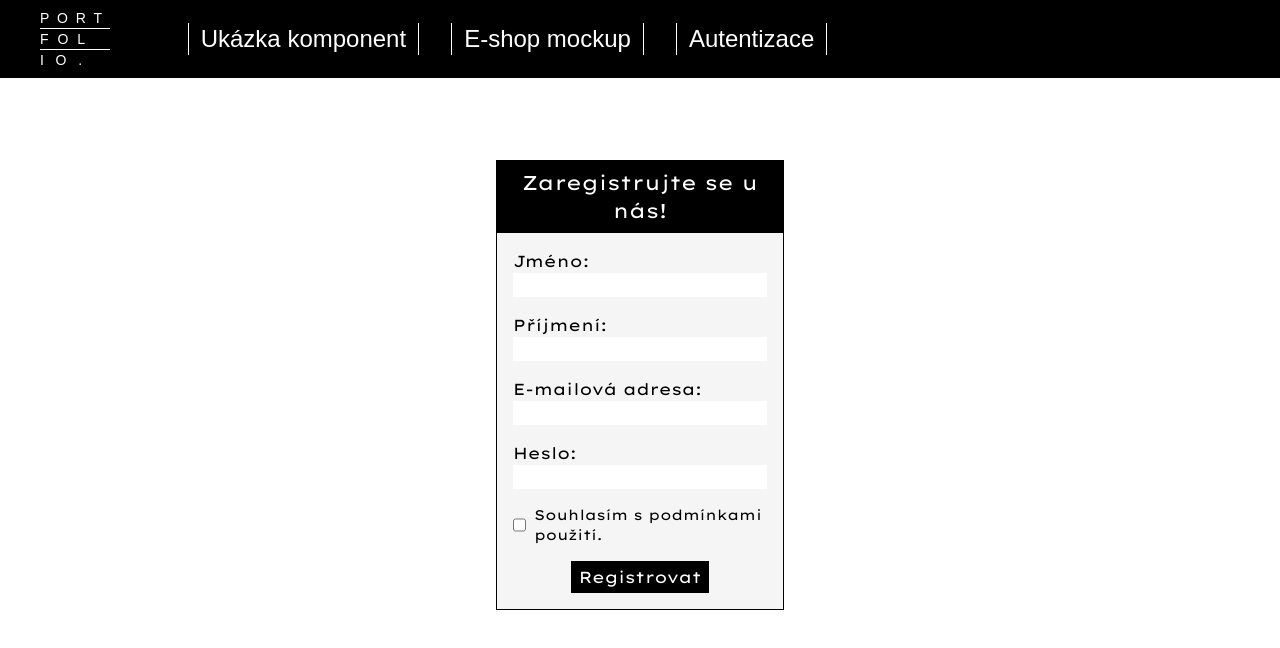
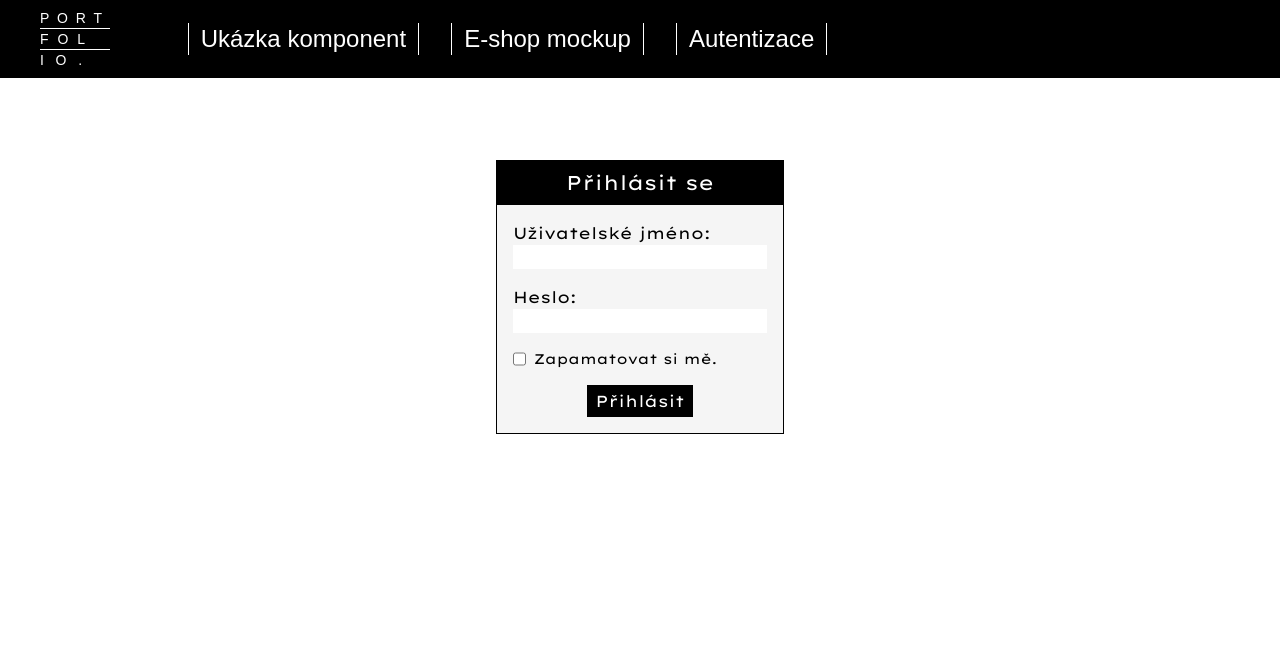
Before and after one commit to znch/portfolio-nextjs, a Next.js app: page /rizeni-zasob in a window 1280 px wide. Shown: the top 648 px of the page. Built offline with nearby package versions, Linux system fonts and the light colour scheme; a web font is replaced by a local one.

Commit message:
mainpage kdocoinfo updated

```diff
--- a/src/app/page.tsx
+++ b/src/app/page.tsx
@@ -27,7 +27,7 @@ export default function Home() {
 
 
 
-        <div className="pb-12">
+        <div className="">
         <KdoCoInfo></KdoCoInfo>
         </div>
 
--- a/src/app/rizeni-zasob/page.tsx
+++ b/src/app/rizeni-zasob/page.tsx
@@ -1,11 +1,41 @@
-import { RegistrationFormModern } from "../ui/forms/formVariants";
+import { Lexend_Giga } from "next/font/google";
+
+const lexend = Lexend_Giga({
+  weight : ['100', '400'],
+  subsets : ['latin'],
+  display: 'swap',
+});
+
 
 export default function Page()
 {
     return(
         <>
         <div className="flex pt-36">
-            <RegistrationFormModern />
+            <div className="mx-auto">
+            <div className={`w-72 h-fit bg-neutral-100 mx-auto border border-black my-4 ${lexend.className}`}>
+            <div className="bg-black h-fit p-2">
+                <h1 className="text-xl text-center text-white">Přihlásit se</h1>
+            </div>
+            <form action="" className="" method="post">
+                <div className="flex flex-col p-4">
+
+
+                <label htmlFor="email2">Uživatelské jméno:</label>
+                <input size={10} className="px-2 w-full mb-4" type="text" id="email2" name="email2"/>
+                <label htmlFor="password2">Heslo:</label>
+                <input size={10} className="px-2 w-full mb-4" type="password" id="password2" name="password2"/>
+                <div className="flex inline-flex mb-4">
+                    <input type="checkbox" id="tos2"/><label htmlFor="tos2" className="pl-2 text-sm">Zapamatovat si mě.</label>
+                </div>
+                <div className="w-max px-2 text-white py-1 bg-black mx-auto">
+                    <input type="submit" value="Přihlásit"/>
+                </div>
+                </div>
+
+            </form>
+            </div>
+            </div>
         </div>
         </>
     );
--- a/src/app/ui/kdoCoInfo.tsx
+++ b/src/app/ui/kdoCoInfo.tsx
@@ -7,17 +7,18 @@ export default function KdoCoInfo(){
                 <div className="w-screen xl:w-1/3"><h1 className="text-center text-3xl">Kdo <span className="font-thin">jsem.</span></h1>
                     <p className="w-2/3 pt-8 mx-auto text-justify">Pokud si tohle čtete, tak se Vám nejspíš již pod ruku dostal můj životopis, se kterým jste se určitě dobře seznámily. Nicméně sumarizace do kondenzovaného bloku textu ještě nikomu neublížila.
                     </p>
-                    <p className="w-2/3 pt-8 mx-auto text-justify">K psaní webovek jsem se nejprve dostal na Obchodní Akademii v Uherském Hradišti, když jsem studoval program informačních technologií.
-                    Od té doby můj zájem o navrhování a tvorbu responzivních webových aplikací dál rostl, prostřídal jsem řadu PHP frameworků, až jsem se v průběhu svých dalších studií, které pokračovali na UTB dostal k JavaScriptu. Po roce studií na fakultě aplikované informatiky, jsem se rozhodl přejít na fakultu logistiky za účelem získání více praktických informací v oblasti e-commerce. Tento krok mi pomohl porozumět každodenním výzvám, kterým podniky v tomto oboru čelí, a to nejen na teoretické, ale i procesní úrovni. Mimo e-commerce jsem se posunul také v oblastech projektového řízení, udržitelnosti, procesního inženýrství a integrovaných systémů řízení.
+                    <p className="w-2/3 pt-8 mx-auto text-justify">K psaní webovek jsem se poprvé dostal na Obchodní Akademii v Uherském Hradišti, když jsem studoval program informačních technologií.
+                    Od té doby můj zájem o navrhování a tvorbu responzivních webových aplikací dál rostl, prostřídal jsem řadu PHP frameworků, až jsem se v průběhu svých dalších studií, které pokračovali na UTB dostal k JavaScriptu. Po roce studií na fakultě aplikované informatiky, jsem se rozhodl přejít na fakultu logistiky s účelem získat více praktických informací v oblasti e-commerce. Tento krok mi pomohl porozumět každodenním výzvám, kterým podniky v tomto oboru čelí, a to nejen na teoretické, ale i procesní úrovni. Mimo e-commerce jsem se posunul také v oblastech projektového řízení, udržitelnosti, procesního inženýrství a integrovaných systémů řízení.
                     </p>
-                    <p className="w-2/3 pt-8 mx-auto text-justify">V průběhu svých studií jsem taky získal hromadu praktických zkušeností při part-time pracích nebo odborných stážích, z nichž nejpřínosnější pro mě byla odborná stáž pro českého e-commerce giganta Alza.cz
+                    <p className="w-2/3 pt-8 mx-auto text-justify">V průběhu svých studií jsem taky získal hromadu praktických zkušeností při part-time jobech nebo odborných stážích, z nichž nejpřínosnější pro mě byla odborná stáž pro Alza.cz
                     </p>
 
 
 
                 </div>
                 <div className="w-screen pt-8 xl:pt-0 xl:w-2/3"><h1 className="text-center text-3xl">Co <span className="font-thin">ovládám.</span></h1>
-                <p className="w-2/3 pt-8 mx-auto"><span className="font-bold">TO DO: Krátký popis o technologiích, které zvládám a používám. Následuje za ním seznam s jednotlivými kategoriemi.</span> Cum sociis natoque penatibus et magnis dis parturient montes, nascetur ridiculus mus. Nullam rhoncus aliquam metus. Pellentesque arcu. Etiam quis quam. Phasellus et lorem id felis nonummy placerat. Integer malesuada. Integer vulputate sem a nibh rutrum consequat. Sed convallis magna eu sem. Etiam dui sem, fermentum vitae, sagittis id, malesuada in, quam.</p>
+                <p className="w-2/3 pt-8 mx-auto">Co se týče technologií, se kterými to umím, tak to lze shrnout následovně... <strong>Styluju</strong> v CSS, Tailwindu a Bootstrapu. Webovky <strong>píšu</strong> v HTML a JavaScriptu, pracuji s různými knihovnami a frameworky jako třeba React a NextJS (takže taky JSX/TSX). Neztratím se ani v SQL databázích, používal jsem technologie jako PostgreSQL nebo SQLite.</p>
+
 
                 <TechStackShowcase />
 
```
